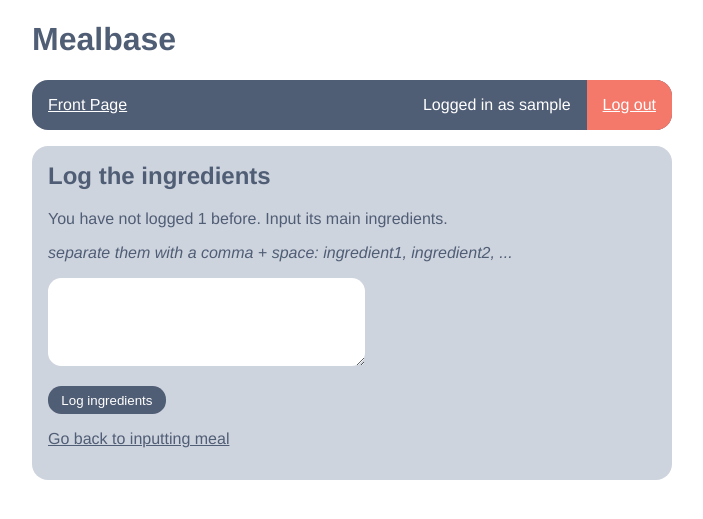
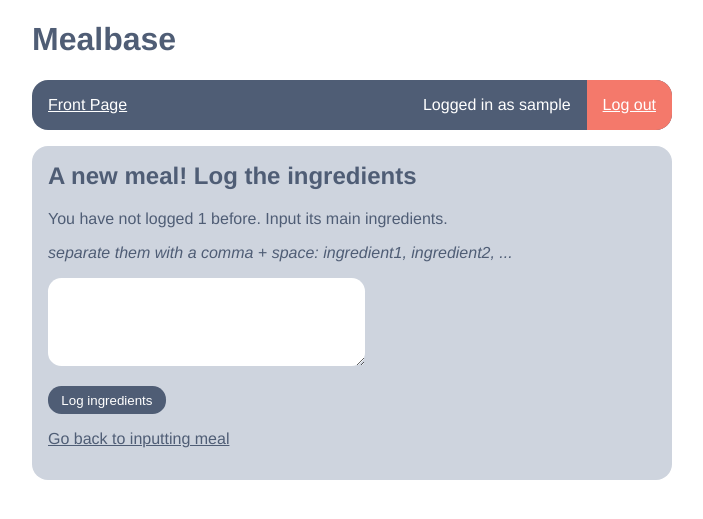
Before and after one commit to eemilhaa/mealbase, a Flask app: page /log_ingredients in a window 1280 px wide. Shown: the top 519 px of the page, without its empty margins (288-991 px from the left). Run offline with Flask 2, Linux system fonts and the light colour scheme; the visitor is signed in with stand-in values (Sample User, id 1).

Commit message:
minor html adjustments

```diff
--- a/mealbase/templates/layout.html
+++ b/mealbase/templates/layout.html
@@ -25,7 +25,7 @@
 
   {% if error %}
   <div class="error">
-    Error: {{error}}
+    <b>Error:</b> {{error}}
   </div>
   {% endif %}
   <div class="content">
--- a/mealbase/templates/logging.html
+++ b/mealbase/templates/logging.html
@@ -13,7 +13,7 @@ Date: <input type="date" name="date" value="{{ default_date }}">
 </form>
 
 {% else %}
-<h2>Log the ingredients</h2>
+<h2>A new meal! Log the ingredients</h2>
 <form action="/log_ingredients" method="post", id="log_ingredients">
 You have not logged {{meal}} before. Input its main ingredients.
 <p>
```
